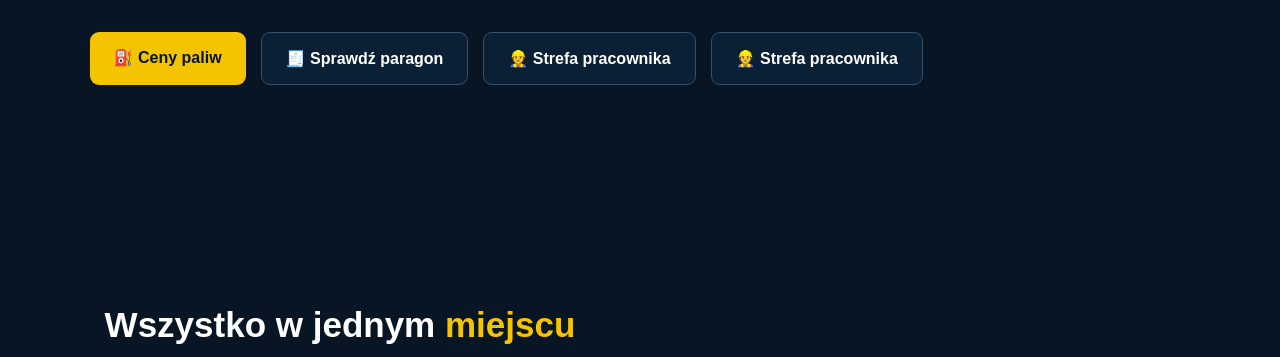
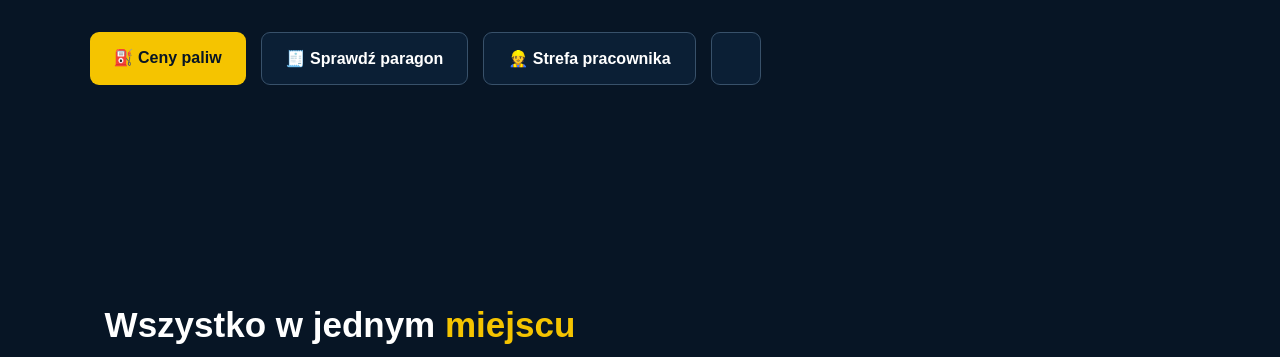
Before and after one commit to radekkarc1-crypto/mazowieckie-paliwa, a website: page index.html in a window 1280 px wide. Shown: the part 434-791 px from the top of the page. Drawn offline with Linux system fonts and the light colour scheme.

Commit message:
Update index.html

```diff
--- a/index.html
+++ b/index.html
@@ -325,11 +325,10 @@
             >
                 👷 Strefa pracownika
             <a class="btn secondary" href="/pracownik.html">
-    👷 Strefa pracownika
 </a>
         </div>
 
-    </div>
+
 
 </section>
 
```
